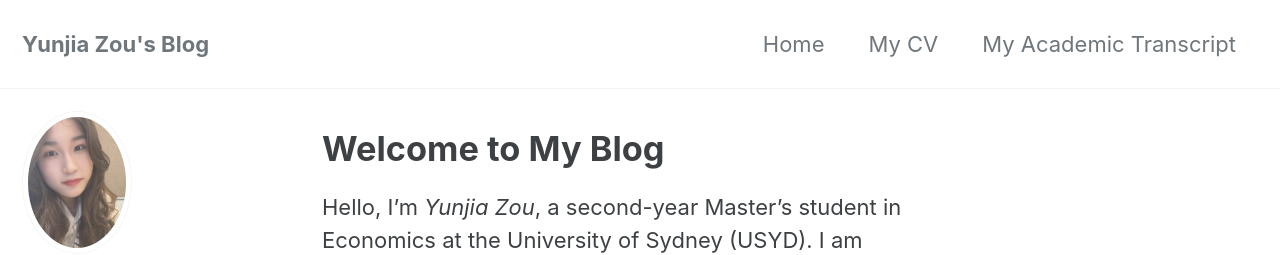
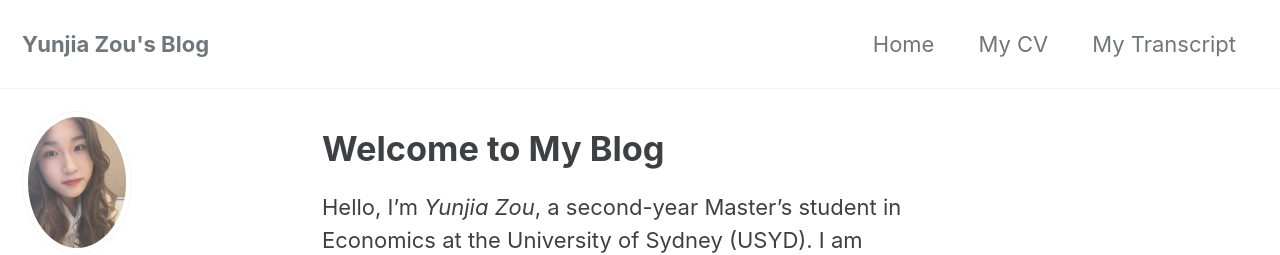
Before and after one commit to zou-yunjia/zou-yunjia.github.io, a Jekyll site: the page built from index.md, in a window 1280 px wide and 900 px high. Shown: the top 255 px of the window. Built offline with Jekyll 4.4.1, drawn with Linux system fonts in a browser that asks for light colours; cached includes are drawn as plain includes.

Commit message:
Transcript

```diff
--- a/_data/navigation.yml
+++ b/_data/navigation.yml
@@ -3,5 +3,5 @@ main:
     url: /
   - title: My CV
     url: /assets/cv.pdf
-  - title: My Academic Transcript
+  - title: My Transcript
     url: /assets/transcript.pdf
```
